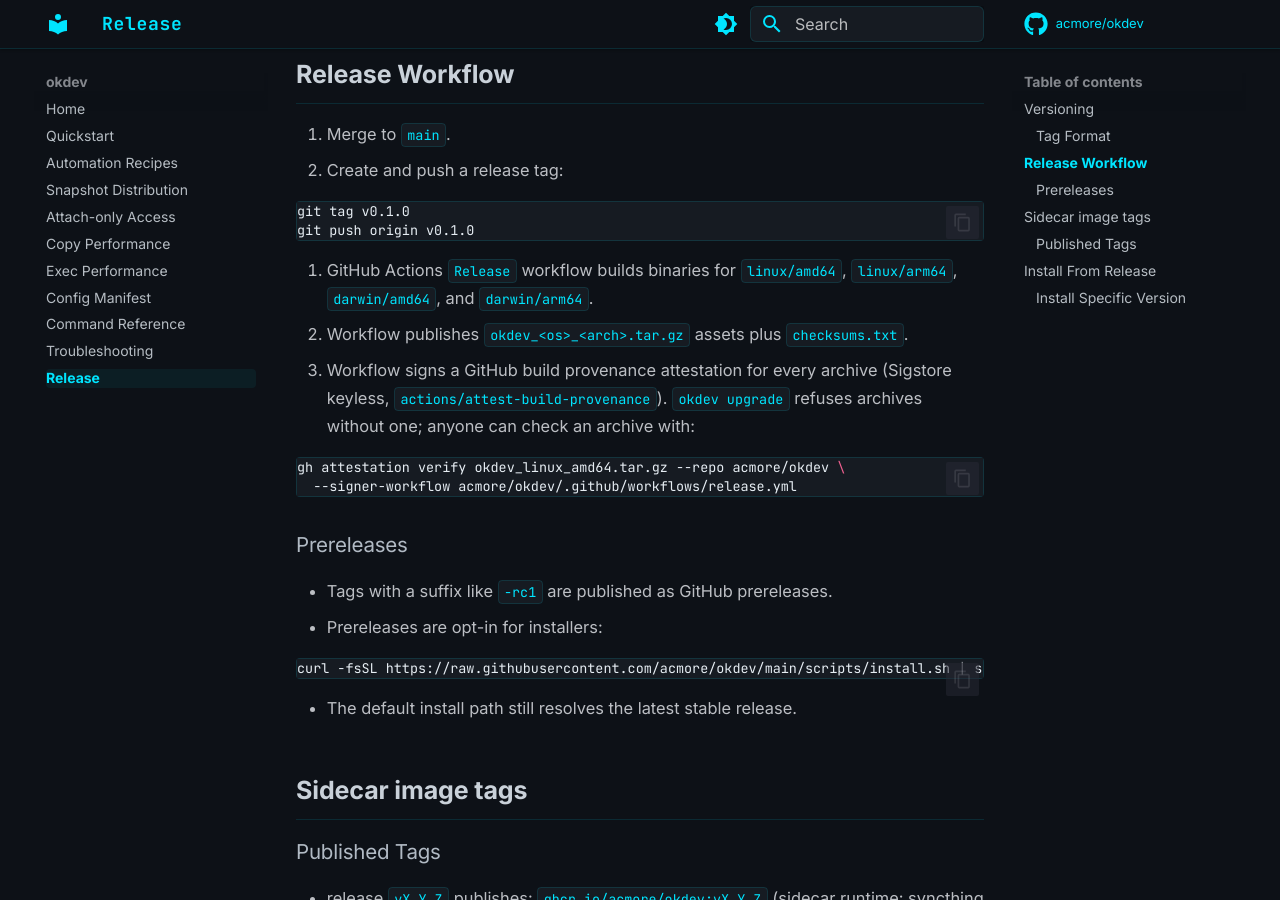
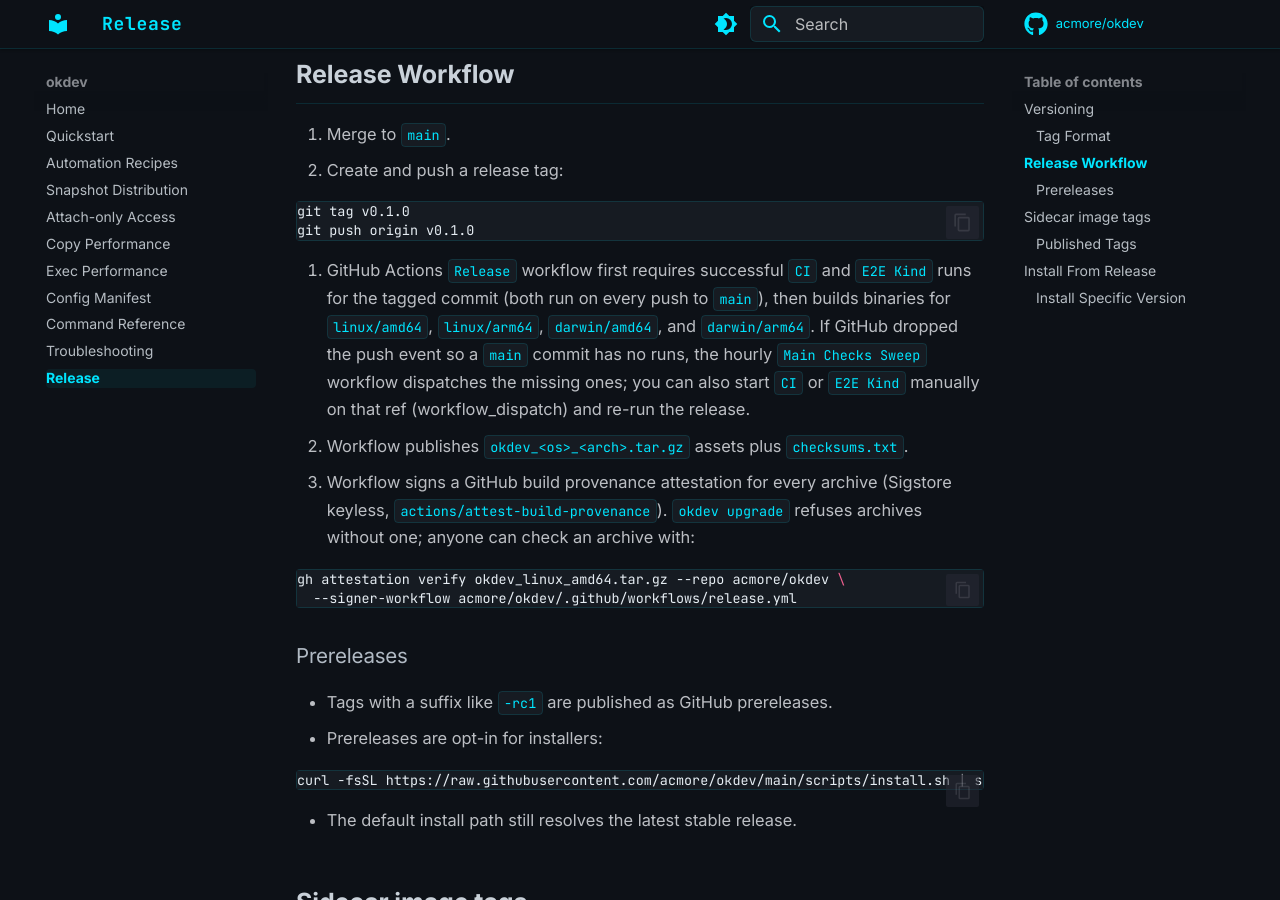
Before and after one commit to acmore/okdev, an MkDocs documentation site: the page built from docs/release.md, in a window 1280 px wide and 900 px high, scrolled down 537 px. Built offline with MkDocs 1.6.1 and Material for MkDocs 9.7.7, drawn with Linux system fonts in a browser that asks for light colours; comment, search, counter and statistics services are not loaded.

Commit message:
ci: recover from lost push events and gate releases on CI too (#349)
#346's merge commit (faa9878, released as v0.14.0) got no CI, E2E Kind or
Docs runs: it merged during a GitHub incident that delayed and dropped
webhook deliveries. Two gaps made that costly. CI had no workflow_dispatch,
so the commit could not be given a CI run at all, and the release gate only
required E2E Kind, so it would have published a commit CI never tested.

- CI accepts workflow_dispatch.
- verify-e2e becomes verify-checks, parameterized by workflow; the release
  requires both CI and E2E Kind for the tagged commit.
- Main Checks Sweep runs hourly and dispatches CI / E2E Kind for the main
  head when it has no run of them after a 15-minute grace period. A
  workflow with any run (queued, running, failed, passed) is left alone,
  so it never re-runs E2E needlessly or masks a failure.

Signed-off-by: acmore <hezj07@gmail.com>
Co-authored-by: Claude Opus 5.5 (1M context) <noreply@anthropic.com>

````diff
--- a/docs/release.md
+++ b/docs/release.md
@@ -23,7 +23,7 @@ git tag v0.1.0
 git push origin v0.1.0
 ```
 
-3. GitHub Actions `Release` workflow builds binaries for `linux/amd64`, `linux/arm64`, `darwin/amd64`, and `darwin/arm64`.
+3. GitHub Actions `Release` workflow first requires successful `CI` and `E2E Kind` runs for the tagged commit (both run on every push to `main`), then builds binaries for `linux/amd64`, `linux/arm64`, `darwin/amd64`, and `darwin/arm64`. If GitHub dropped the push event so a `main` commit has no runs, the hourly `Main Checks Sweep` workflow dispatches the missing ones; you can also start `CI` or `E2E Kind` manually on that ref (workflow_dispatch) and re-run the release.
 4. Workflow publishes `okdev_<os>_<arch>.tar.gz` assets plus `checksums.txt`.
 5. Workflow signs a GitHub build provenance attestation for every archive (Sigstore keyless, `actions/attest-build-provenance`). `okdev upgrade` refuses archives without one; anyone can check an archive with:
 
````
Also changed, not shown: 5 other files.
